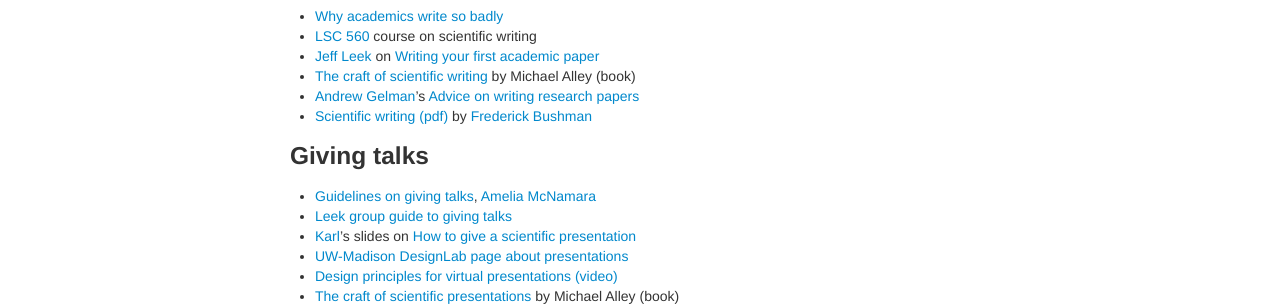
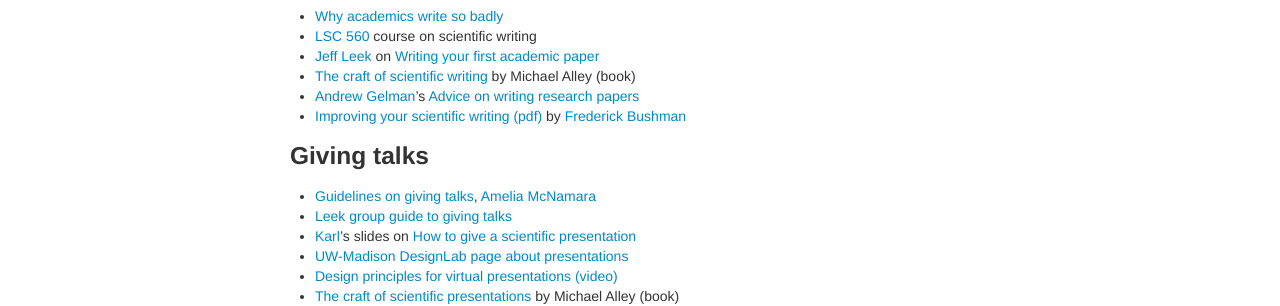
Before and after one commit to kbroman/BMI883, a Jekyll site: the page built from resources.md, in a window 1280 px wide. Shown: the part 466-772 px from the top of the page. Built offline with Jekyll 4.4.1, drawn with Linux system fonts in a browser that asks for light colours.

Commit message:
That last link: Scientific writing -> Improving your scientific writing

```diff
--- a/resources.md
+++ b/resources.md
@@ -30,7 +30,7 @@ description: Resources for BMI 883/884, Biomedical data science professional ski
 - [Andrew Gelman](https://statmodeling.stat.columbia.edu)'s [Advice on
   writing research
   papers](https://statmodeling.stat.columbia.edu/2009/07/30/advice_on_writi/)
-- [Scientific writing
+- [Improving your scientific writing
   (pdf)](https://www.med.upenn.edu/bushmanlab/assets/user-content/documents/scientificwritingv67.pdf)
   by [Frederick Bushman](https://www.med.upenn.edu/bushmanlab/)
 
```
